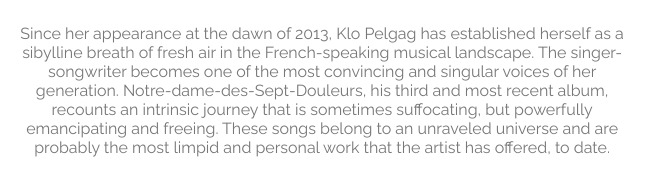
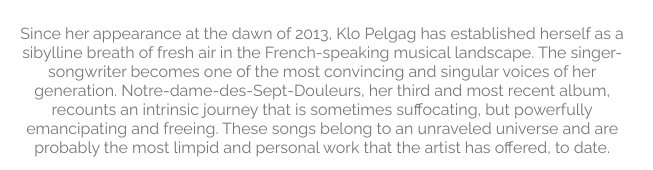
Before and after one commit to TournesolTangible/KloPelgag, a plain HTML site: page about.html in a window 1280 px wide. Shown: the part 287-457 px from the top of the page, 438-1091 px from the left. Drawn offline with Linux system fonts and the light colour scheme.

Commit message:
Spelling correction

```diff
--- a/about.html
+++ b/about.html
@@ -29,7 +29,7 @@
         <section class="content-section container">
             <h2 class="section-header">ABOUT</h2>
             <img class="about-artist" src="assets/Klo1.jfif">
-            <p>Since her appearance at the dawn of 2013, Klo Pelgag has established herself as a sibylline breath of fresh air in the French-speaking musical landscape. The singer-songwriter becomes one of the most convincing and singular voices of her generation. Notre-dame-des-Sept-Douleurs, his third and most recent album, recounts an intrinsic journey that is sometimes suffocating, but powerfully emancipating and freeing. These songs belong to an unraveled universe and are probably the most limpid and personal work that the artist has offered, to date.</p>
+            <p>Since her appearance at the dawn of 2013, Klo Pelgag has established herself as a sibylline breath of fresh air in the French-speaking musical landscape. The singer-songwriter becomes one of the most convincing and singular voices of her generation. Notre-dame-des-Sept-Douleurs, her third and most recent album, recounts an intrinsic journey that is sometimes suffocating, but powerfully emancipating and freeing. These songs belong to an unraveled universe and are probably the most limpid and personal work that the artist has offered, to date.</p>
             <p>Depuis son apparition a l'oree des annes 2013, Klo Pelgag s'impose comme une sibylline bouffee d'air frais dans le paysage musical francophone. L'autrice-compositrice-interprete devient l'une des voix les plus probantes et singulieres de sa generation. Notre-dame-des-Sept-Douleurs, son troisieme et plus recent album, raconte un cheminement intrinseque tantot suffocant, mais puissament emancipateur et affranchissant. Ces chansons appartiennent a un univers denoue et constituent probablement l'oeuvre la plus limpide et personnelle que l'artiste ait offerte, jusqu'a ce jour.</p>
         </section>
         <footer class="main-footer">
@@ -39,7 +39,7 @@
                     <li>
                         <a href="https://www.youtube.com/channel/UC_iEE4hHrQM8J-O1v-yK_Yw" target="_blank">
                             <img src="assets/yt.png" width="5%">
-                        </a>
+                    </a>
                     </li>
                     <li>
                         <a href="https://open.spotify.com/artist/7vYe47XsRmlUuaA9ZSC9fi" target="_blank">
```
